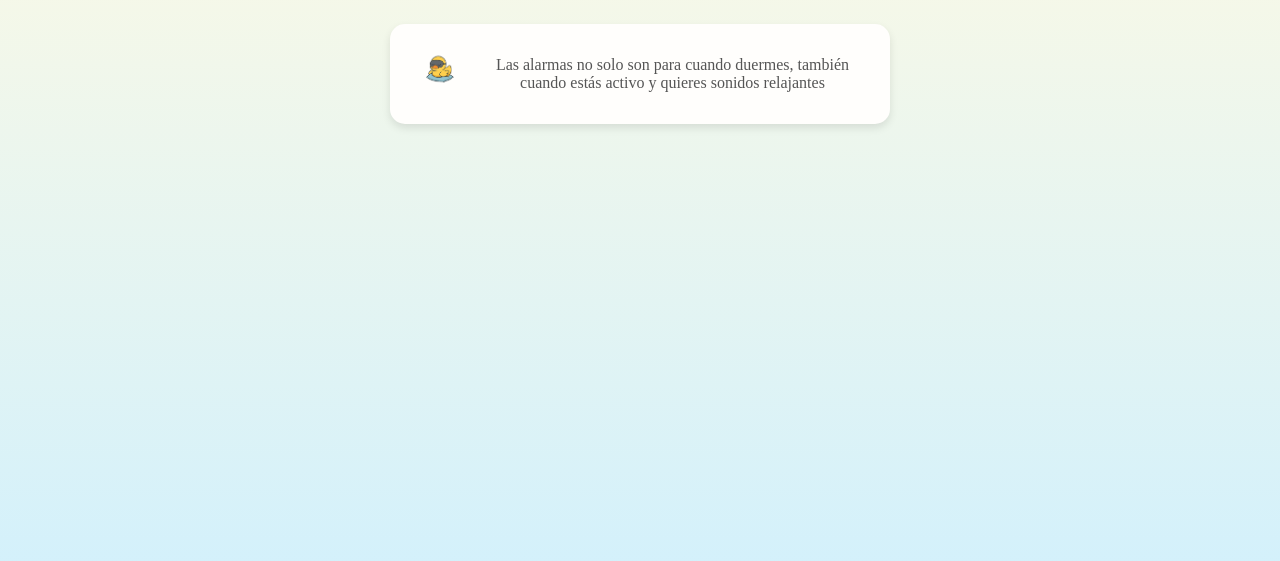
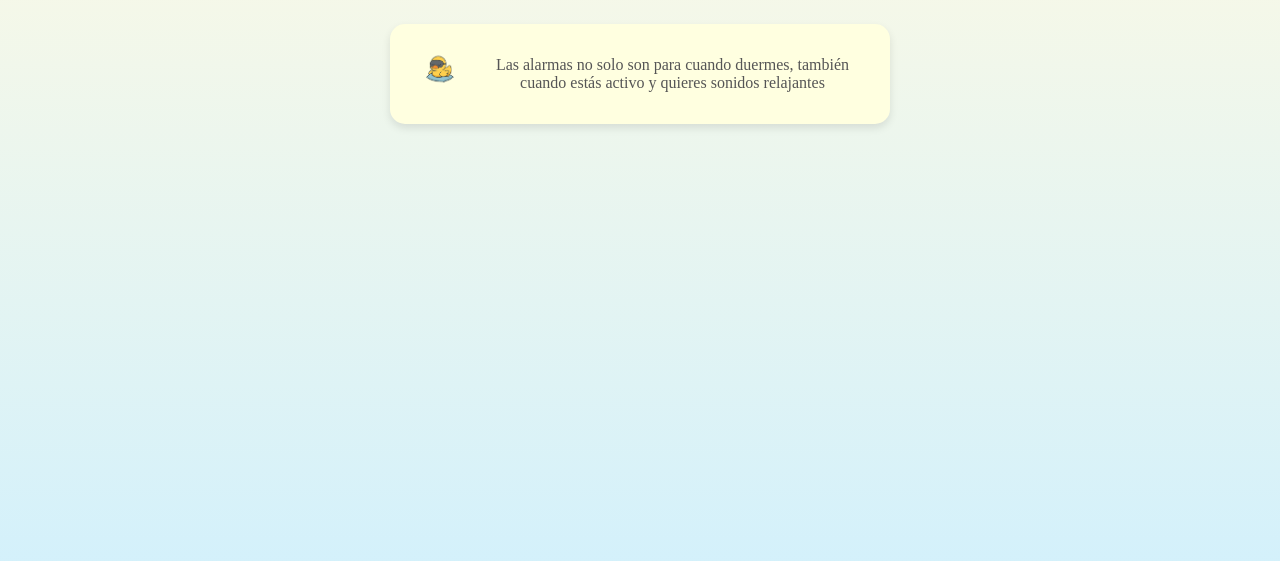
Before and after one commit to annikeons/Nodie, a plain HTML site: page index.html in a window 1280 px wide. Shown: the part 176-737 px from the top of the page. Drawn offline with nearby package versions, Linux system fonts and the light colour scheme; a script that the page names is missing.

Commit message:
Add files via upload

```diff
--- a/stylex.css
+++ b/stylex.css
@@ -187,7 +187,7 @@ h1 {
     margin: auto;
 }
 .card {
-    background: #fffefc;
+    background:lightyellow;
     padding: 25px;
     border-radius: 15px;
     box-shadow: 0 4px 8px rgba(0,0,0,0.1);
```
